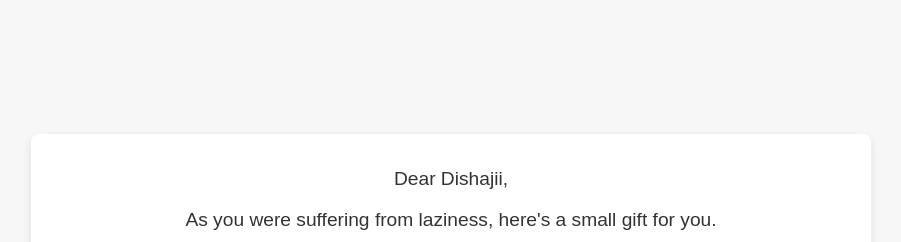
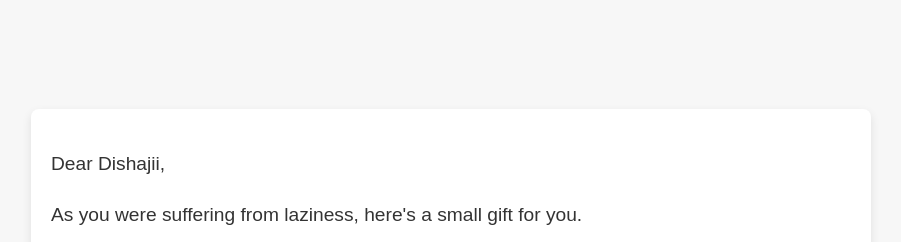
Before and after one commit to sw-aY-AM/Sastaa-Letterr, a plain HTML site: page main.html in a window 1280 px wide. Shown: the part 163-405 px from the top of the page, without its empty margins (189-1090 px from the left). Drawn offline with Linux system fonts and the light colour scheme.

Commit message:
Update styles.css

```diff
--- a/styles.css
+++ b/styles.css
@@ -18,24 +18,17 @@ body {
     background-color: white; /* White background for the letter */
     border-radius: 8px; /* Slight rounded corners */
     box-shadow: 0 4px 10px rgba(0, 0, 0, 0.1); /* Subtle shadow */
-    text-align: center; /* Center the text */
+    text-align: left; /* Align text to the left */
 }
 
 .line {
-    margin: 10px 0; /* Add margin for spacing between lines */
+    margin: 20px 0; /* More space between lines */
     font-size: 1.2rem; /* Slightly smaller font size for paragraph text */
     line-height: 1.6; /* More line spacing for readability */
 }
 
-/* Optional: Adjust the font sizes and add spacing between elements */
-p {
-    font-family: 'Arial', sans-serif;
-}
-
-p.bold {
+/* Optional styling for bold and large text */
+.line strong {
     font-weight: bold;
-}
-
-p.large {
     font-size: 2.5rem;
 }
```
